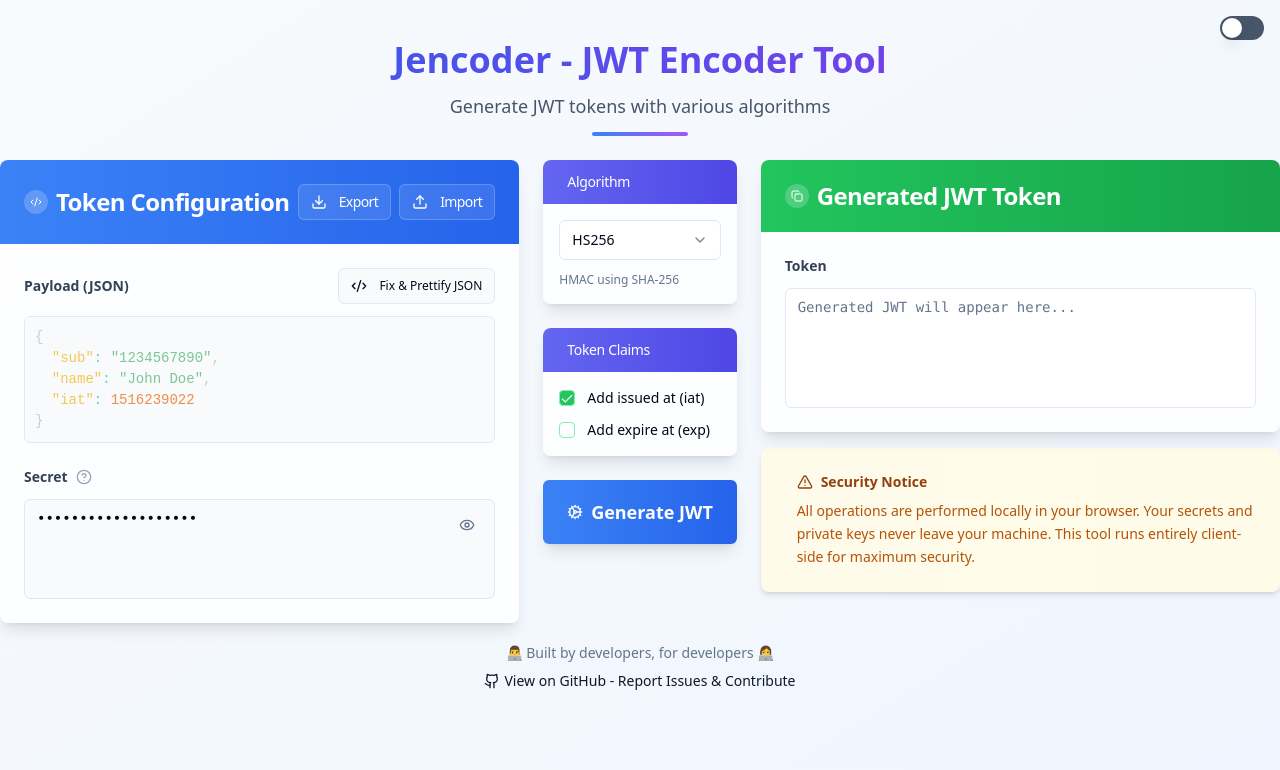
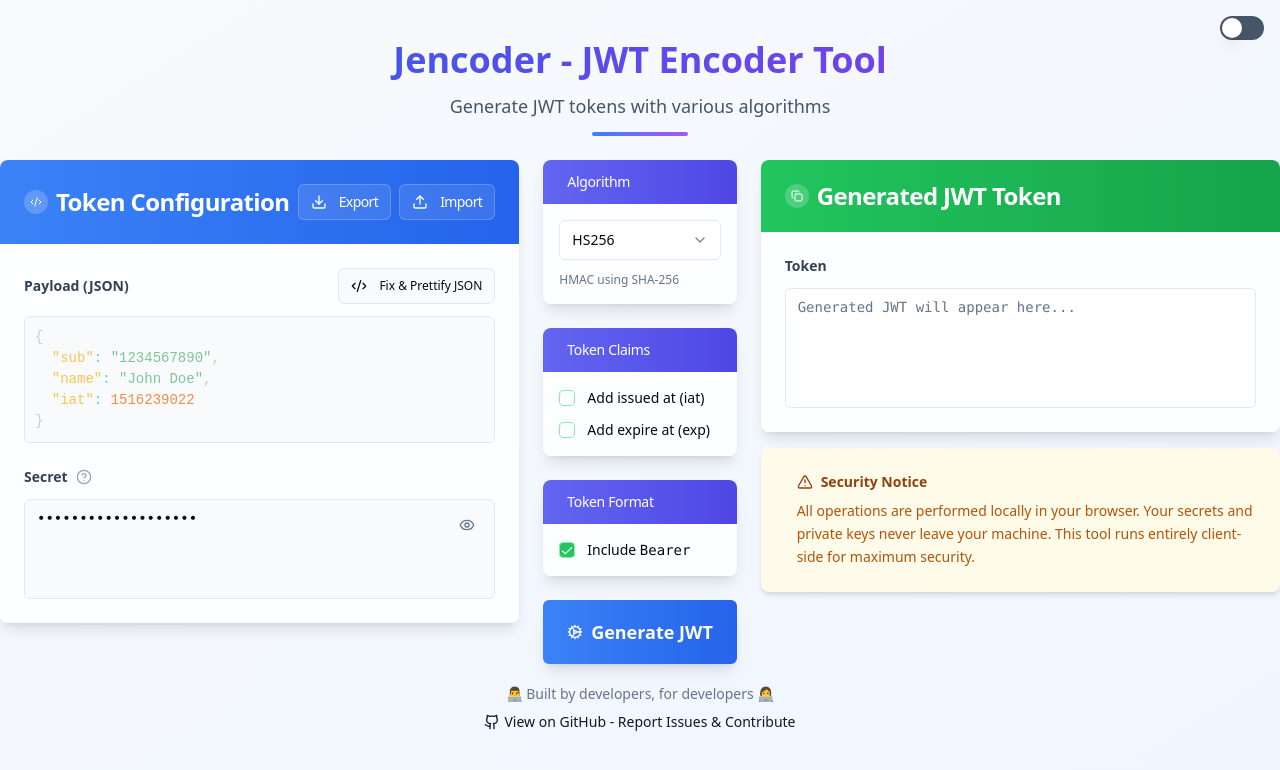
Before and after one commit to ashabhussan/jencoder, a React (Vite) app: page / in a window 1280 px wide. Shown: the top 770 px of the page. Built offline with nearby package versions, Linux system fonts and the light colour scheme.

Commit message:
feat: bearer prefix including option added

```diff
--- a/src/config/app.config.ts
+++ b/src/config/app.config.ts
@@ -17,6 +17,7 @@ export interface JWTConfig {
   addExp: boolean;
   expOffset: number;
   customExpMinutes: number;
+  includeBearer: boolean;
 }
 
 export const DEFAULT_CONFIG: JWTConfig = {
@@ -33,8 +34,9 @@ export const DEFAULT_CONFIG: JWTConfig = {
   secret: "your-256-bit-secret",
   privateKey: "your-2048-bit-pkcs8-private-key",
   publicKey: "your-public-key",
-  addIat: true,
+  addIat: false,
   addExp: false,
-  expOffset: 3600,
+  expOffset: 0,
   customExpMinutes: 60,
+  includeBearer: true,
 };
--- a/src/pages/Index.tsx
+++ b/src/pages/Index.tsx
@@ -78,6 +78,7 @@ const Index = () => {
     addExp: DEFAULT_CONFIG.addExp,
     expOffset: DEFAULT_CONFIG.expOffset,
     customExpMinutes: DEFAULT_CONFIG.customExpMinutes,
+    includeBearer: DEFAULT_CONFIG.includeBearer,
   });
 
   const [jwt, setJwt] = useState("");
@@ -180,9 +181,12 @@ const Index = () => {
         .setIssuedAt()
         .sign(secretOrPrivateKey);
 
-      setJwt(token);
+      // Add Bearer prefix if enabled
+      const formattedToken = config.includeBearer ? `Bearer ${token}` : token;
 
-      // Decode for display
+      setJwt(formattedToken);
+
+      // Decode for display (use original token without Bearer for decoding)
       const parts = token.split(".");
       const header = JSON.parse(atob(parts[0]));
       const payload = JSON.parse(atob(parts[1]));
@@ -756,6 +760,33 @@ const Index = () => {
                   </CardContent>
                 </Card>
 
+                {/* Token Format */}
+                <Card className="border-0 shadow-lg bg-white/80 dark:bg-white/10 backdrop-blur-sm">
+                  <CardHeader className="bg-gradient-to-r from-indigo-500 to-indigo-600 text-white rounded-t-lg py-3">
+                    <CardTitle className="text-sm font-medium">
+                      Token Format
+                    </CardTitle>
+                  </CardHeader>
+                  <CardContent className="p-4 space-y-3">
+                    <div className="flex items-center space-x-3">
+                      <Checkbox
+                        id="includeBearer"
+                        checked={config.includeBearer}
+                        onCheckedChange={checked =>
+                          updateConfig({ includeBearer: checked as boolean })
+                        }
+                        className="border-green-300 data-[state=checked]:bg-green-500"
+                      />
+                      <Label
+                        htmlFor="includeBearer"
+                        className="text-sm cursor-pointer"
+                      >
+                        Include <code>Bearer</code>
+                      </Label>
+                    </div>
+                  </CardContent>
+                </Card>
+
                 {/* Generate Button */}
                 <Button
                   onClick={generateJWT}
```
